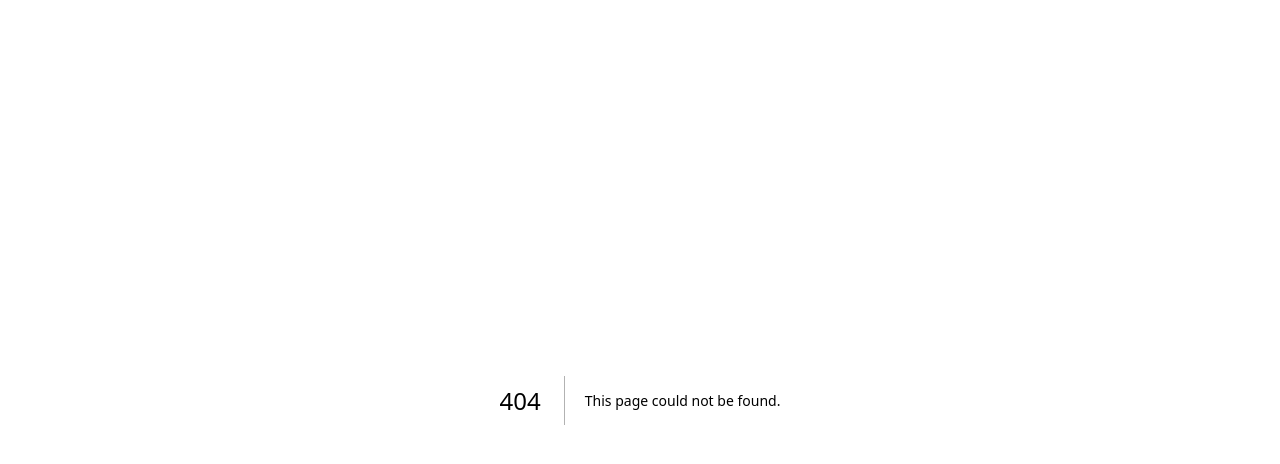
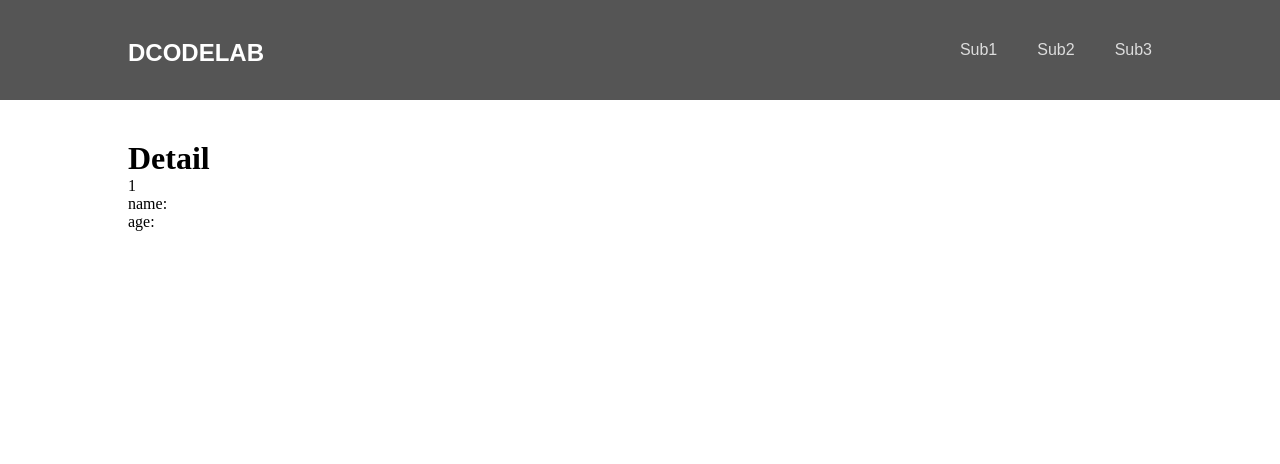
Before and after one commit to tubi55/dcodelab-next-basic, a Next.js app: page /community/1 in a window 1280 px wide. Before the commit this address had no page. Shown: the top 464 px of the page. Built offline with nearby package versions, Linux system fonts and the light colour scheme.

Commit message:
dynamic router

```diff
--- /dev/null
+++ b/pages/community/[detail].js
@@ -0,0 +1,22 @@
+import Layout from '@/components/Layout';
+import { useRouter } from 'next/router';
+
+export default function Detail(props) {
+	const router = useRouter();
+	const { detail, name, age } = router.query;
+	console.log(router.query);
+	//loacalhost:3000/community/abc?name=david&age=20
+	//slug뿐만 아니라 쿼리스트링값도 router.query로 전달 가능
+
+	return (
+		<>
+			<p>{detail}</p>
+			<p>name: {name}</p>
+			<p>age: {age}</p>
+		</>
+	);
+}
+
+Detail.getLayout = function getLayout(page) {
+	return <Layout tit={'Detail'}>{page}</Layout>;
+};
```
Also changed, not shown: pages/community/post.js (added, +13 -0 lines).
